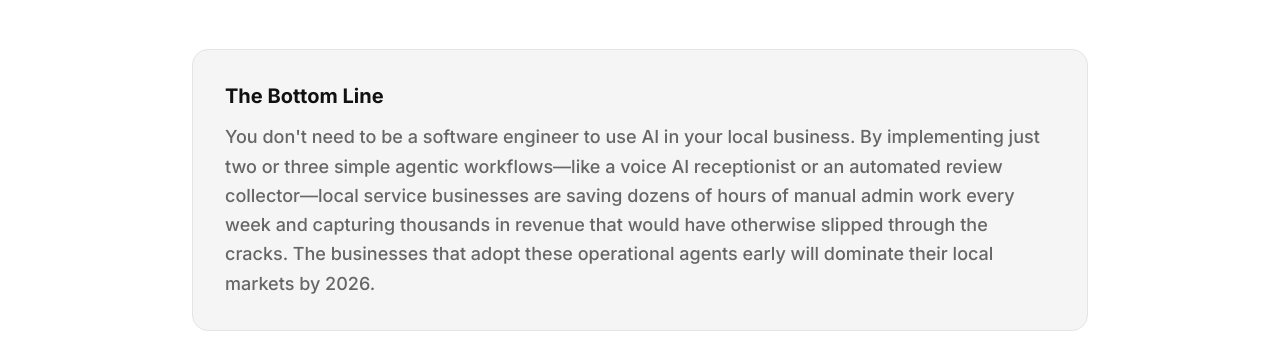
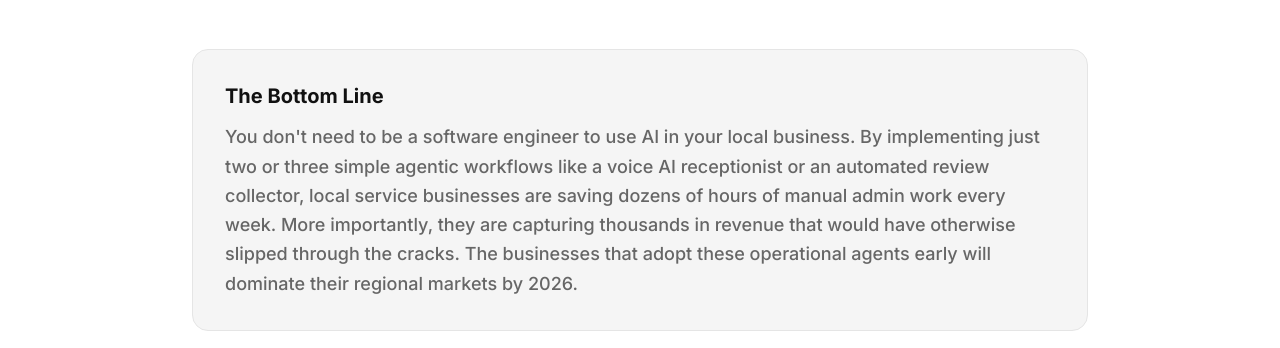
Before and after one commit to boostifyusa/Boostify-website-2026, a React (Vite) app: page /blog/ai-automation-local-business in a window 1280 px wide. Shown: the part 3080-3428 px from the top of the page. Built offline with nearby package versions, Linux system fonts and the light colour scheme.

Commit message:
Updated Blog

```diff
--- a/src/data/posts.ts
+++ b/src/data/posts.ts
@@ -74,7 +74,7 @@ export const blogPosts: Record<string, any> = {
         <div class="bg-light rounded-2xl border border-gray-light p-8 !mt-12">
           <h3 class="text-xl font-bold text-dark mb-3">The Bottom Line</h3>
           <p class="!mb-0">
-            You don't need to be a software engineer to use AI in your local business. By implementing just two or three simple agentic workflows—like a voice AI receptionist or an automated review collector—local service businesses are saving dozens of hours of manual admin work every week and capturing thousands in revenue that would have otherwise slipped through the cracks. The businesses that adopt these operational agents early will dominate their local markets by 2026.
+            You don't need to be a software engineer to use AI in your local business. By implementing just two or three simple agentic workflows like a voice AI receptionist or an automated review collector, local service businesses are saving dozens of hours of manual admin work every week. More importantly, they are capturing thousands in revenue that would have otherwise slipped through the cracks. The businesses that adopt these operational agents early will dominate their regional markets by 2026.
           </p>
         </div>
     `
```
